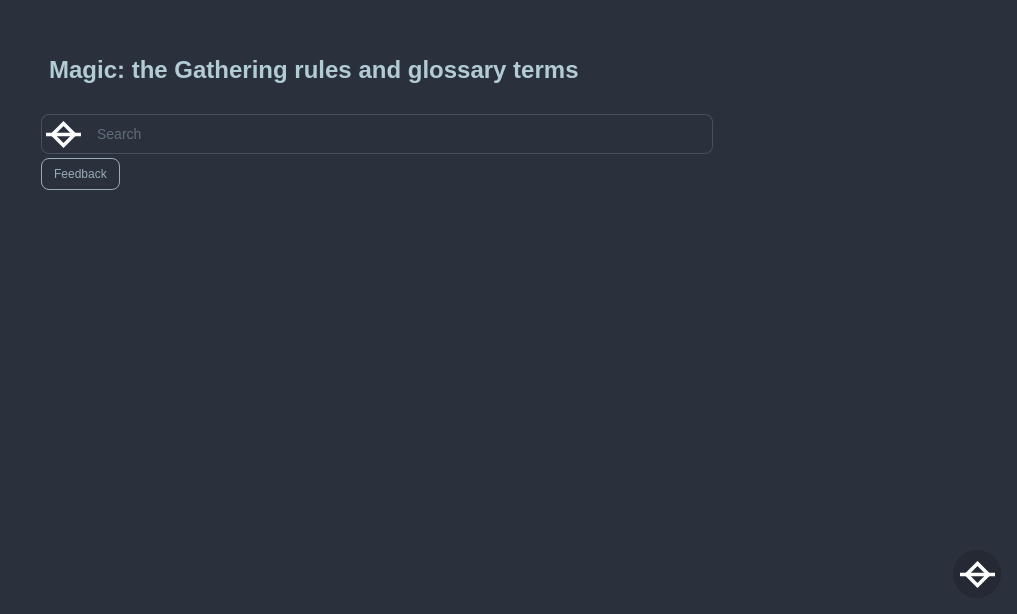
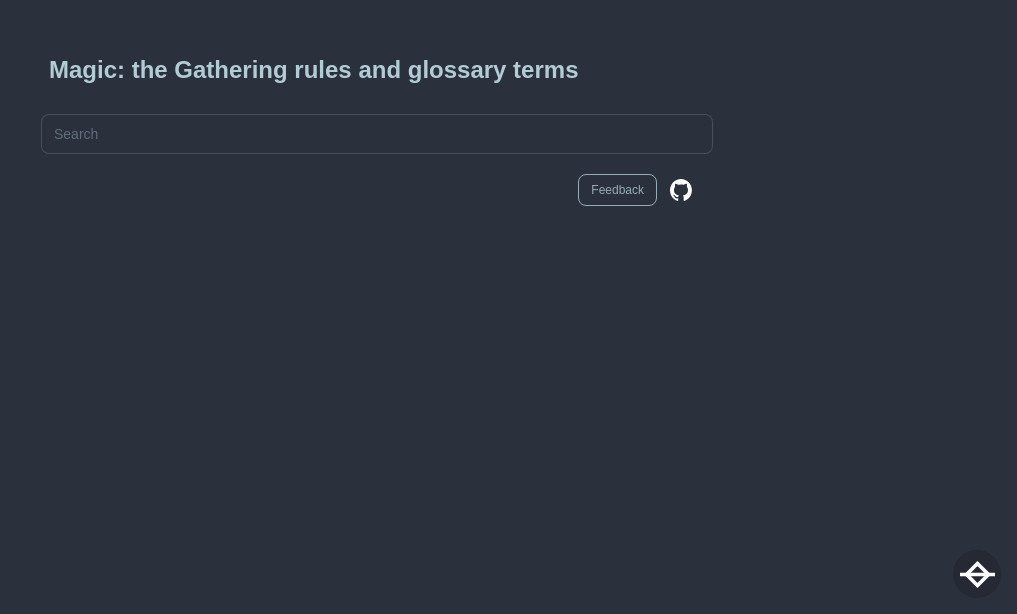
Before and after one commit to kyllian/edict, a Next.js app in the folder app/: page / in a window 1280 px wide. Shown: the part 186-800 px from the top of the page, without its empty margins (263-1280 px from the left). Built offline with nearby package versions, Linux system fonts and the light colour scheme.

Commit message:
Improve feedback/home page links

```diff
--- a/app/app/page.tsx
+++ b/app/app/page.tsx
@@ -1,5 +1,7 @@
 import Form from 'next/form'
 import SearchInput from './search/components/SearchInput'
+import Image from "next/image";
+import Link from "next/link";
 
 export default async function Home() {
     return (
@@ -10,12 +12,21 @@
                 </h2>
                 <Form action="/search">
                     <SearchInput q={""}/>
-                    <a href="https://github.com/kyllian/edict/issues/new"
-                       target="_blank"
-                       rel="noopener noreferrer"
-                       className="btn btn-outline btn-sm">
-                        Feedback
-                    </a>
+                    <div className="navbar">
+                        <div className="flex-1"></div>
+                        <Link href="https://forms.gle/GWu7heW1jaGKg1WG8"
+                              target="_blank"
+                              rel="noopener noreferrer"
+                              className="btn btn-outline btn-sm">
+                            Feedback
+                        </Link>
+                        <Link href="https://github.com/kyllian/edict"
+                              target="_blank"
+                              rel="noopener noreferrer"
+                                className="btn btn-ghost btn-sm">
+                            <Image src="/github-mark-white.svg" alt="GitHub" width={22} height={22}/>
+                        </Link>
+                    </div>
                 </Form>
             </main>
         </div>
--- a/app/app/search/components/SearchForm.tsx
+++ b/app/app/search/components/SearchForm.tsx
@@ -1,6 +1,8 @@
-import {FC, useRef, useCallback, useEffect, KeyboardEvent} from "react";
+import React, {FC, useRef, useCallback, useEffect, KeyboardEvent} from "react";
 import SearchInput from "./SearchInput";
 import SearchNavbar from "./SearchNavbar";
+import Image from "next/image";
+import Link from "next/link";
 
 export interface SearchFormProps {
     q: string;
@@ -36,6 +38,7 @@
         <form ref={formRef}
               action="/search"
               onKeyDown={handleKeyDown}>
+            <Link href="/"><Image src="/icon.svg" alt="Edict" width={35} height={35}/></Link>
             <SearchInput q={q}/>
             <SearchNavbar type={type} page={page} totalPages={totalPages} />
         </form>
--- a/app/app/search/components/SearchInput.tsx
+++ b/app/app/search/components/SearchInput.tsx
@@ -8,7 +8,6 @@
 const SearchInput: React.FC<SearchInputProps> = ({q}) => (
     <fieldset className="fieldset rounded-box w-full flex-1">
         <label className="input input-md w-full pl-1">
-            <Image src="/icon.svg" alt="Edict" width={35} height={35}/>
             <input type="search"
                    name="q"
                    placeholder="Search"
```
